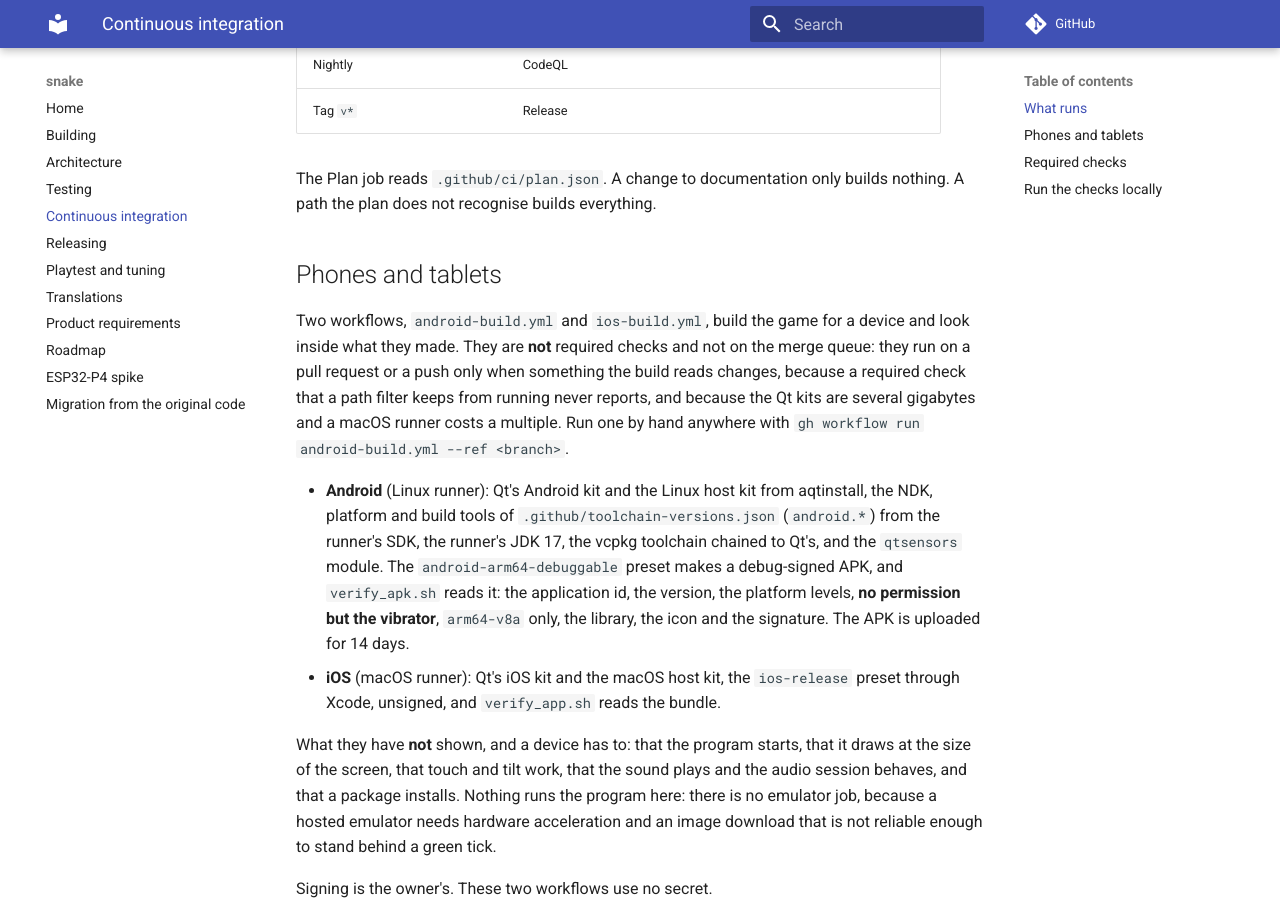
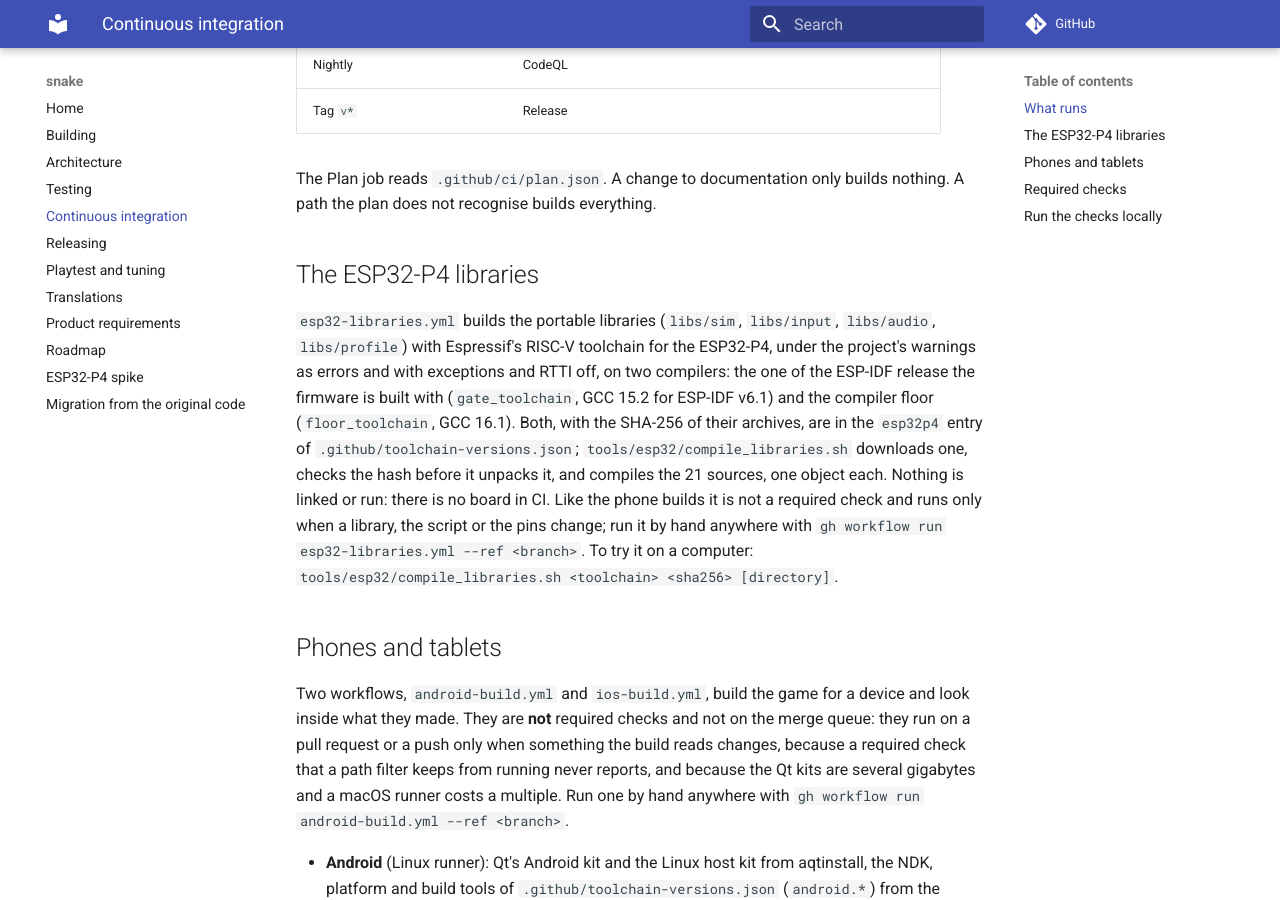
Before and after one commit to iainchesworthlabs/snake, an MkDocs documentation site: the page built from docs/ci.md, in a window 1280 px wide and 900 px high, scrolled down 487 px. Built offline with MkDocs 1.6.1 and Material for MkDocs 9.7.7, drawn with Linux system fonts in a browser that asks for light colours; comment, search, counter and statistics services are not loaded.

Commit message:
Build the portable libraries with Espressif's toolchains (#80)
Roadmap step 21, the part that needs no decision: a workflow that builds
the four portable libraries with Espressif's toolchain for the ESP32-P4.

- Two compilers, both pinned with the SHA-256 of their archives in a new
`esp32p4` entry of `.github/toolchain-versions.json`: the toolchain of
ESP-IDF v6.1 (GCC 15.2.0, where the firmware will be built) and the
compiler floor (GCC 16.1.0, which ESP-IDF's next release will carry).
The numbers come from the spike (#77) and were checked against ESP-IDF's
own tool lists then.
- `tools/esp32/compile_libraries.sh` downloads one, checks the hash
before it unpacks it, and compiles the 21 sources with the project's
warnings as errors, exceptions and RTTI off. Nothing is linked or run. I
ran it here on both: 21 files, 17,078 and 17,142 bytes of code.
- Not a required check and not on the merge queue, like the phone
builds: it runs only when a library, the script or the pins change.

The firmware build in Espressif's container, the nightly leg on ESP-IDF
master and the amendment to the standard are not in this change. The
firmware build needs the project of step 22, and the amendment is a pull
request to icl-common-infra that the owner decides.

Signed-off-by: Iain Chesworth <iain.chesworth@gmail.com>

```diff
--- a/docs/ci.md
+++ b/docs/ci.md
@@ -16,6 +16,18 @@ commit SHA. Dependabot proposes the SHA bump; the pull request also needs
 
 The Plan job reads `.github/ci/plan.json`. A change to documentation only builds nothing. A path
 the plan does not recognise builds everything.
+
+## The ESP32-P4 libraries
+
+`esp32-libraries.yml` builds the portable libraries (`libs/sim`, `libs/input`, `libs/audio`, `libs/profile`) with Espressif's
+RISC-V toolchain for the ESP32-P4, under the project's warnings as errors and with exceptions and RTTI off, on two compilers:
+the one of the ESP-IDF release the firmware is built with (`gate_toolchain`, GCC 15.2 for ESP-IDF v6.1) and the compiler floor
+(`floor_toolchain`, GCC 16.1). Both, with the SHA-256 of their archives, are in the `esp32p4` entry of
+`.github/toolchain-versions.json`; `tools/esp32/compile_libraries.sh` downloads one, checks the hash before it unpacks it,
+and compiles the 21 sources, one object each. Nothing is linked or run: there is no board in CI. Like the phone builds it is
+not a required check and runs only when a library, the script or the pins change; run it by hand anywhere with
+`gh workflow run esp32-libraries.yml --ref <branch>`. To try it on a computer: `tools/esp32/compile_libraries.sh
+<toolchain> <sha256> [directory]`.
 
 ## Phones and tablets
 
```
Also changed, not shown: docs/roadmap.md (+3 -0 lines), 3 other files.
